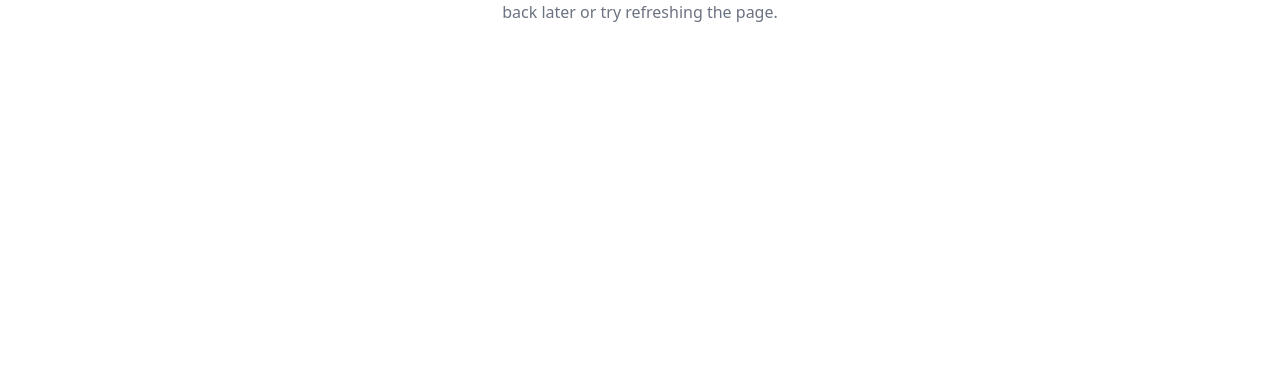
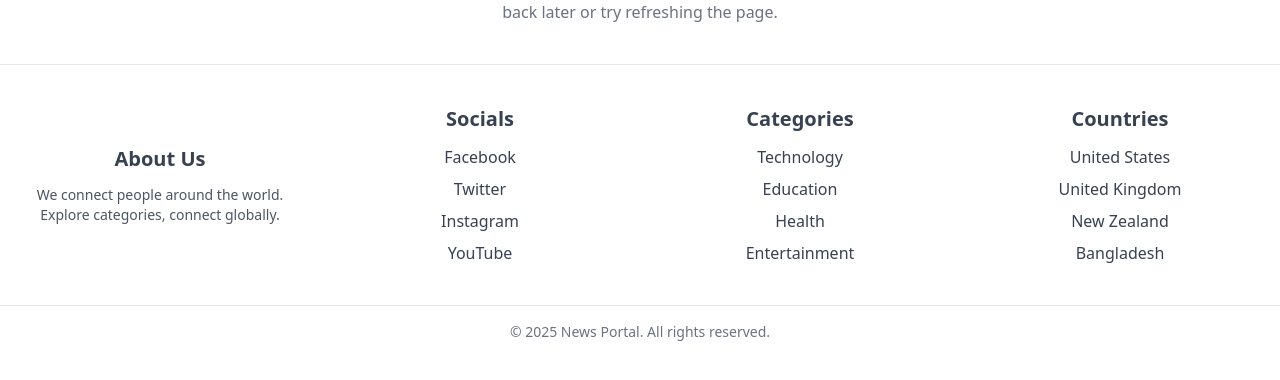
Before and after one commit to sabbir-mahmud/newsportal, a Next.js app: page / in a window 1280 px wide. Shown: the part 336-716 px from the top of the page. Built offline with nearby package versions, Linux system fonts and the light colour scheme; no server answers.

Commit message:
Header section --> authentications and navbar end updated and footer section created

```diff
--- a/src/app/layout.js
+++ b/src/app/layout.js
@@ -1,3 +1,4 @@
+import Footer from "@/components/global/Footer/Footer";
 import Navbar from "@/components/global/Navbar/Navbar";
 import { ToastContainer } from "react-toastify";
 import "react-toastify/dist/ReactToastify.css";
@@ -16,6 +17,7 @@ export default function RootLayout({ children }) {
                 <StoreProvider>
                     <Navbar />
                     {children}
+                    <Footer />
                     <ToastContainer />
                 </StoreProvider>
             </body>
--- /dev/null
+++ b/src/components/global/Footer/Footer.jsx
@@ -0,0 +1,99 @@
+const Footer = () => {
+    return (
+        <footer className="bg-white text-gray-700 mt-10 border-t">
+            <div className="container items-center text-center mx-auto px-4 py-10 grid grid-cols-1 md:grid-cols-4 gap-8">
+                <div>
+                    <h2 className="text-xl font-semibold mb-3">About Us</h2>
+                    <p className="text-sm text-gray-600">
+                        We connect people around the world. Explore categories,
+                        connect globally.
+                    </p>
+                </div>
+
+                <div>
+                    <h2 className="text-xl font-semibold mb-3">Socials</h2>
+                    <ul className="space-y-2">
+                        <li>
+                            <a href="#" className="hover:text-blue-500">
+                                Facebook
+                            </a>
+                        </li>
+                        <li>
+                            <a href="#" className="hover:text-sky-500">
+                                Twitter
+                            </a>
+                        </li>
+                        <li>
+                            <a href="#" className="hover:text-pink-600">
+                                Instagram
+                            </a>
+                        </li>
+                        <li>
+                            <a href="#" className="hover:text-red-500">
+                                YouTube
+                            </a>
+                        </li>
+                    </ul>
+                </div>
+
+                <div>
+                    <h2 className="text-xl font-semibold mb-3">Categories</h2>
+                    <ul className="space-y-2">
+                        <li>
+                            <a href="#" className="hover:underline">
+                                Technology
+                            </a>
+                        </li>
+                        <li>
+                            <a href="#" className="hover:underline">
+                                Education
+                            </a>
+                        </li>
+                        <li>
+                            <a href="#" className="hover:underline">
+                                Health
+                            </a>
+                        </li>
+                        <li>
+                            <a href="#" className="hover:underline">
+                                Entertainment
+                            </a>
+                        </li>
+                    </ul>
+                </div>
+
+                <div>
+                    <h2 className="text-xl font-semibold mb-3">Countries</h2>
+                    <ul className="space-y-2">
+                        <li>
+                            <a href="#" className="hover:underline">
+                                United States
+                            </a>
+                        </li>
+                        <li>
+                            <a href="#" className="hover:underline">
+                                United Kingdom
+                            </a>
+                        </li>
+                        <li>
+                            <a href="#" className="hover:underline">
+                                New Zealand
+                            </a>
+                        </li>
+                        <li>
+                            <a href="#" className="hover:underline">
+                                Bangladesh
+                            </a>
+                        </li>
+                    </ul>
+                </div>
+            </div>
+
+            <div className="text-center text-sm text-gray-500 py-4 border-t">
+                © {new Date().getFullYear()} News Portal. All rights reserved.
+            </div>
+        </footer>
+    );
+};
+
+export default Footer;
--- a/src/components/global/Navbar/Navbar.jsx
+++ b/src/components/global/Navbar/Navbar.jsx
@@ -1,9 +1,11 @@
 "use client";
 import AuthModal from "@/components/modules/ui/Modals/AuthModal";
+import { useGetUserQuery } from "@/lib/api/authSlice";
 import { useAppDispatch, useAppSelector } from "@/lib/hooks";
 import { openAuthModal } from "@/lib/slices/authModalSlice";
+import { setUserData } from "@/lib/slices/userSlice";
 import Link from "next/link";
-import { useState } from "react";
+import { useEffect, useState } from "react";
 
 const navItems = [
     { label: "Politics", href: "#" },
@@ -16,6 +18,22 @@ const Navbar = () => {
     const [isOpen, setIsOpen] = useState(false);
     const isAuthModalOpen = useAppSelector((state) => state.authModal.open);
     const dispatch = useAppDispatch();
+
+    const token = useAppSelector((state) => state.token?.access_token);
+    const user = useAppSelector((state) => state.user);
+
+    const { data: userData, isLoading: userLoading } = useGetUserQuery({
+        skip: !token,
+    });
+
+    useEffect(() => {
+        if (user && !userLoading) {
+            dispatch(setUserData(userData.results[0]));
+        }
+    }, [userData, userLoading, dispatch]);
+
+    console.log(user);
+
     const openLoginModal = () => {
         dispatch(openAuthModal({ type: "login" }));
     };
@@ -53,7 +71,6 @@ const Navbar = () => {
                             News Portal
                         </Link>
                     </div>
-
                     {/* Navbar Center (Desktop Menu) */}
                     <ul className="hidden lg:flex space-x-6 items-center">
                         {navItems.map((item, index) => (
@@ -67,10 +84,8 @@ const Navbar = () => {
                             </li>
                         ))}
                     </ul>
-
-                    {/* Navbar End */}
+                    {!user && (
                         <div className="flex items-center gap-2">
-                        {/* Show only on desktop */}
                             <button
                                 onClick={openRegisterModal}
                                 className="hidden lg:inline-block bg-white text-gray-700 px-4 py-2 rounded-md hover:bg-gray-100"
@@ -84,8 +99,25 @@ const Navbar = () => {
                                 Login
                             </button>
                         </div>
+                    )}
+                    {user && (
+                        <div className="flex items-center gap-2">
+                            <Link
+                                href="/profile"
+                                className="hidden lg:flex items-center gap-2 bg-white text-gray-700 px-4 py-2 rounded-md hover:bg-gray-100"
+                            >
+                                <img
+                                    src={`https://picsum.photos/40?random=${Math.floor(
+                                        Math.random() * 1000
+                                    )}`}
+                                    alt="User Avatar"
+                                    className="w-6 h-6 rounded-full object-cover"
+                                />
+                                <span>Profile</span>
+                            </Link>
+                        </div>
+                    )}
 
-                    {/* Mobile Menu Dropdown */}
                     {isOpen && (
                         <ul className="absolute top-full left-0 w-full bg-white text-gray-800 shadow-md rounded-md p-4 space-y-2 lg:hidden z-20">
                             {navItems.map((item, index) => (
--- a/src/lib/api/authSlice.js
+++ b/src/lib/api/authSlice.js
@@ -18,7 +18,15 @@ const authSlice = apiSlice.injectEndpoints({
             }),
             invalidatesTags: ["auth"],
         }),
+        getUser: builder.query({
+            query: () => ({
+                url: "articles/api/v1/profiles/",
+                method: "GET",
+            }),
+            providesTags: ["auth"],
+        }),
     }),
 });
 
-export const { useLoginMutation, useRegisterMutation } = authSlice;
+export const { useLoginMutation, useRegisterMutation, useGetUserQuery } =
+    authSlice;
--- a/src/lib/slices/userSlice.js
+++ b/src/lib/slices/userSlice.js
@@ -8,7 +8,7 @@ export const userSlice = createSlice({
     name: "user",
     initialState,
     reducers: {
-        userLogin: (state, action) => {
+        setUserData: (state, action) => {
             return action.payload;
         },
         userLogout: (state) => {
@@ -21,5 +21,5 @@ export const userSlice = createSlice({
     },
 });
 
-export const { userLogin, userLogout, setUserDetails } = userSlice.actions;
+export const { setUserData, userLogout, setUserDetails } = userSlice.actions;
 export default userSlice.reducer;
```
Lines whose indentation alone changed are shown as unchanged.
